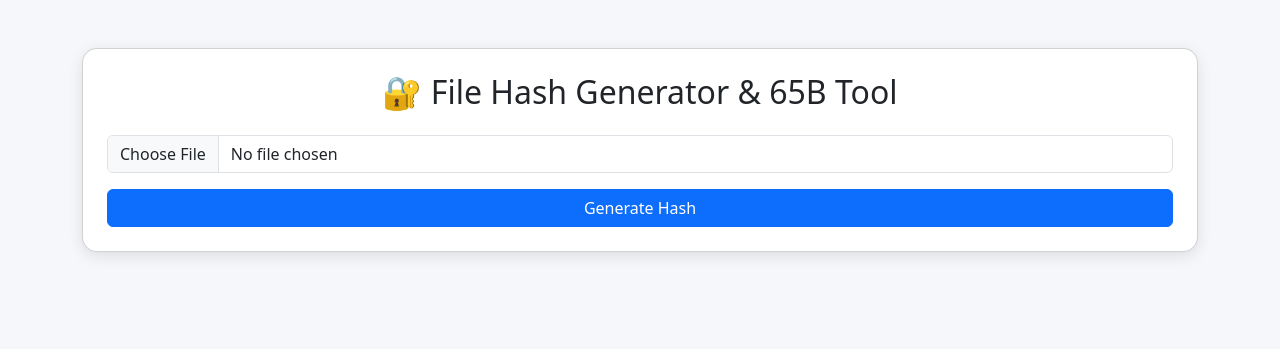
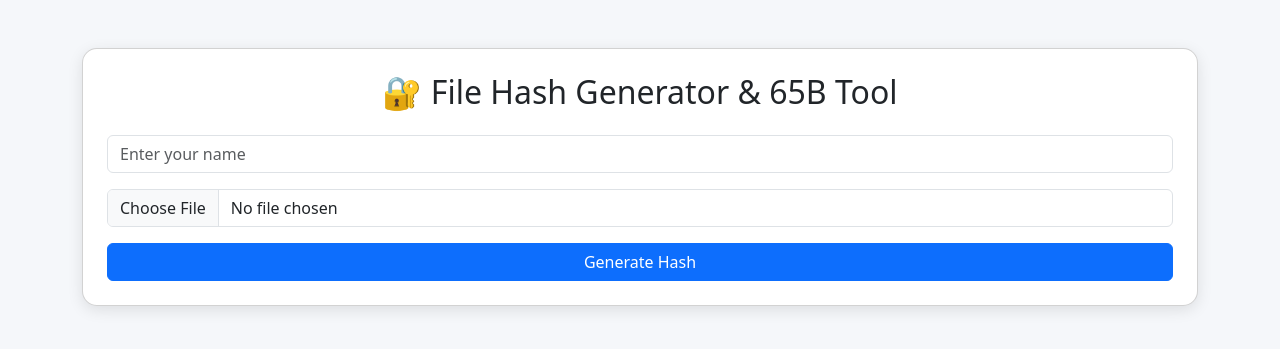
Before and after one commit to aviraljain355/hash-generator-tool, a Flask app: page / in a window 1280 px wide. Shown: the top 349 px of the page. Run offline with Flask 3, Linux system fonts and the light colour scheme.

Commit message:
Update index.html

```diff
--- a/templates/index.html
+++ b/templates/index.html
@@ -26,7 +26,9 @@
 
         <!-- FORM -->
         <form method="POST" enctype="multipart/form-data" class="text-center">
+            <input type="text" name="username" class="form-control mb-3" placeholder="Enter your name" required>
             <input type="file" name="file" class="form-control mb-3" required>
+
             <button type="submit" class="btn btn-primary w-100">Generate Hash</button>
         </form>
 
@@ -35,6 +37,9 @@
     <!-- RESULT -->
    {% if hash_result %}
 <div class="card p-4 mt-4 bg-white">
+
+    <p><strong>Generated for:</strong> {{ username }}</p>
+
     <h3 class="text-center">Hash Results</h3>
 
     <p><b>File:</b> {{ hash_result.filename }}</p>
@@ -48,6 +53,7 @@
             <button class="btn btn-success">Download 65B Certificate (PDF)</button>
         </a>
     </div>
+
 </div>
 {% endif %}
 
```
Lines whose indentation alone changed are shown as unchanged.
